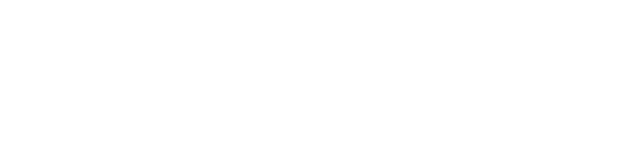
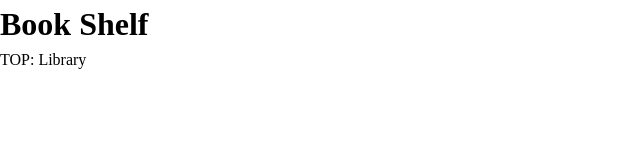
Before and after one commit to rsacharias/top-library, a plain HTML site: page index.html in a window 1280 px wide. Shown: the whole page, without its empty margins (0-640 px from the left). Drawn offline with Linux system fonts and the light colour scheme.

Commit message:
feat: Add the overall html structure

```diff
--- a/index.html
+++ b/index.html
@@ -16,5 +16,16 @@
     ></script>
     <title>TOP: Library</title>
   </head>
-  <body></body>
+  <body>
+    <header>
+      <h1>Book Shelf</h1>
+    </header>
+    <div class="container">
+      <div class="sidebar"></div>
+      <div class="shelf"></div>
+    </div>
+    <footer>
+      <p>TOP: Library</p>
+    </footer>
+  </body>
 </html>
```
